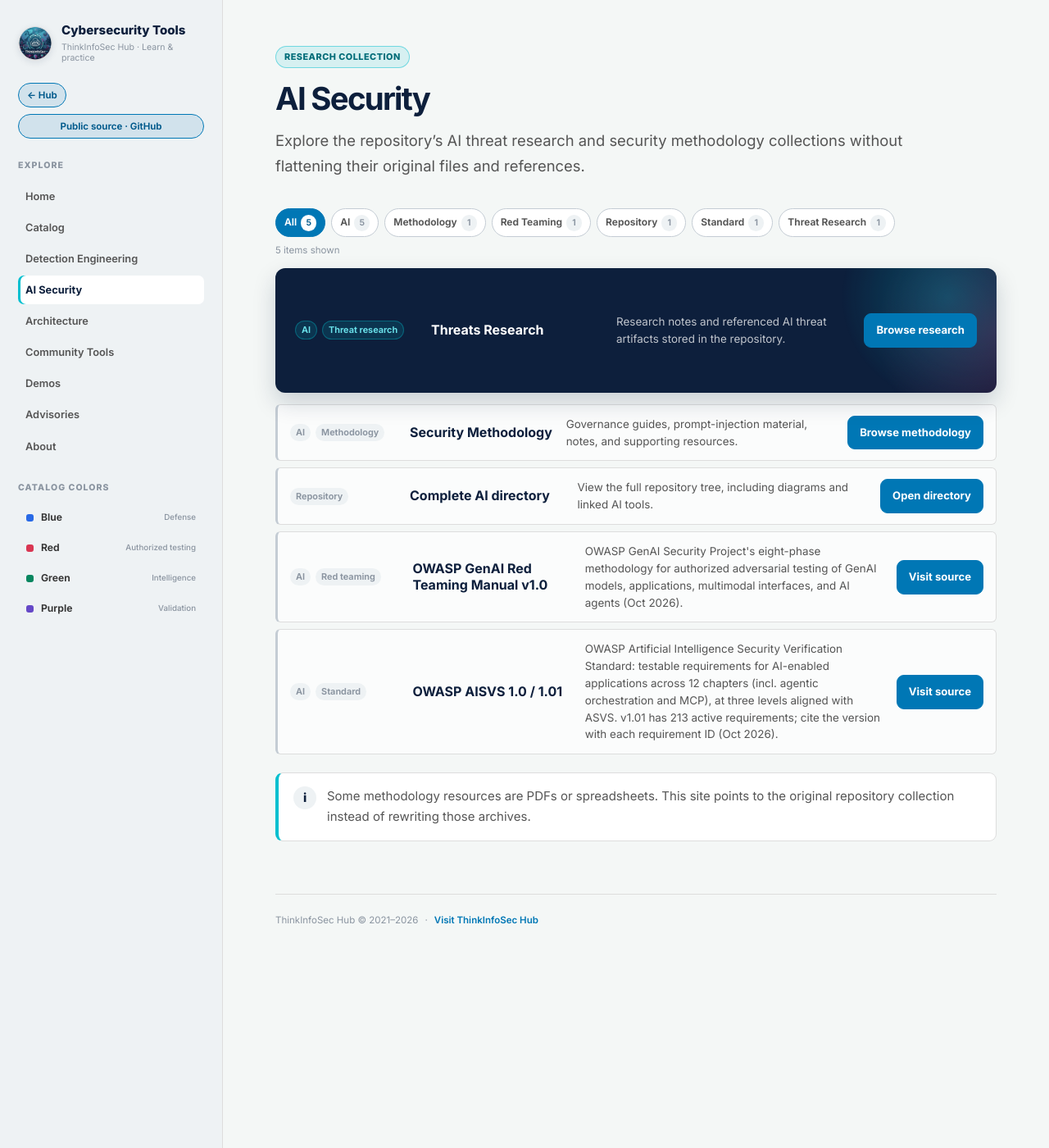
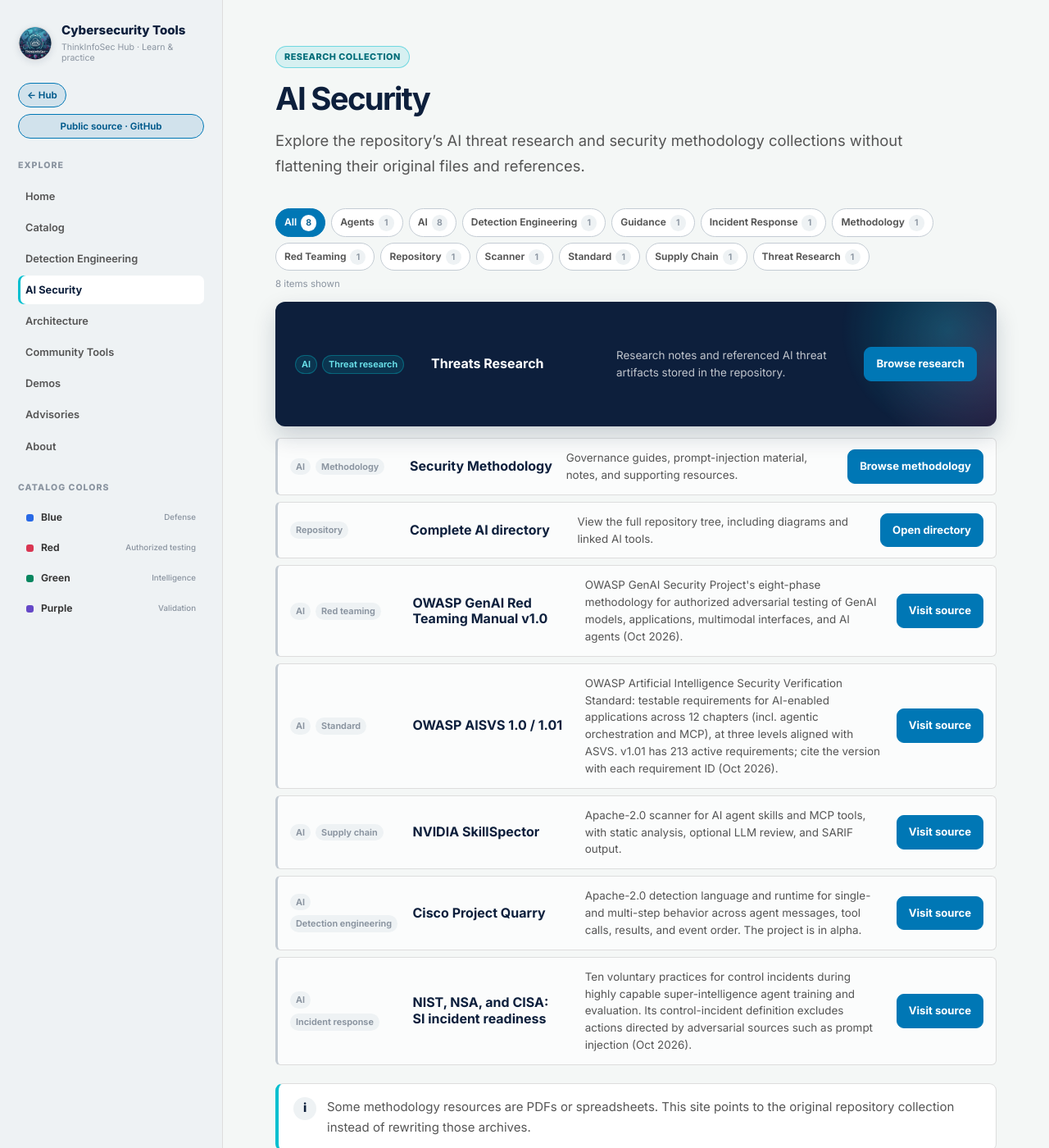
Before and after one commit to amcamillo/Cybersecurity_Tools, a Jekyll site: the page built from docs/03-ai-security/index.md, in a window 1280 px wide and 1400 px high. Shown: the whole window at 82% size. Built offline with Jekyll 4.4.1, drawn with Linux system fonts in a browser that asks for light colours.

Commit message:
Daily content update: agent security tools and guidance (#18)
Co-authored-by: Cursor Agent <cursoragent@cursor.com>
Co-authored-by: Autoisland <Autoisland@users.noreply.github.com>

```diff
--- a/docs/03-ai-security/index.md
+++ b/docs/03-ai-security/index.md
@@ -44,6 +44,24 @@ permalink: /ai-security/
     <p>OWASP Artificial Intelligence Security Verification Standard: testable requirements for AI-enabled applications across 12 chapters (incl. agentic orchestration and MCP), at three levels aligned with ASVS. v1.01 has 213 active requirements; cite the version with each requirement ID (Oct 2026).</p>
     <a class="button" href="https://github.com/OWASP/AISVS/releases">Visit source</a>
   </article>
+  <article class="card" data-filter-item data-tags="AI,Supply chain,Scanner">
+    <div class="card__meta"><span class="category-chip">AI</span><span class="category-chip">Supply chain</span></div>
+    <h3>NVIDIA SkillSpector</h3>
+    <p>Apache-2.0 scanner for AI agent skills and MCP tools, with static analysis, optional LLM review, and SARIF output.</p>
+    <a class="button" href="https://github.com/NVIDIA/SkillSpector">Visit source</a>
+  </article>
+  <article class="card" data-filter-item data-tags="AI,Detection engineering,Agents">
+    <div class="card__meta"><span class="category-chip">AI</span><span class="category-chip">Detection engineering</span></div>
+    <h3>Cisco Project Quarry</h3>
+    <p>Apache-2.0 detection language and runtime for single- and multi-step behavior across agent messages, tool calls, results, and event order. The project is in alpha.</p>
+    <a class="button" href="https://github.com/cisco-ai-defense/project-quarry">Visit source</a>
+  </article>
+  <article class="card" data-filter-item data-tags="AI,Incident response,Guidance">
+    <div class="card__meta"><span class="category-chip">AI</span><span class="category-chip">Incident response</span></div>
+    <h3>NIST, NSA, and CISA: SI incident readiness</h3>
+    <p>Ten voluntary practices for control incidents during highly capable super-intelligence agent training and evaluation. Its control-incident definition excludes actions directed by adversarial sources such as prompt injection (Oct 2026).</p>
+    <a class="button" href="https://www.cisa.gov/resources-tools/resources/key-practices-incident-readiness-and-response-super-intelligence-training-and-evaluation">Visit source</a>
+  </article>
 </div>
 </section>
 
```
Also changed, not shown: docs/01-catalog/blue.md (+18 -0 lines), docs/01-catalog/red.md (+6 -0 lines), docs/04-architecture/index.md (+6 -0 lines), README.md.
